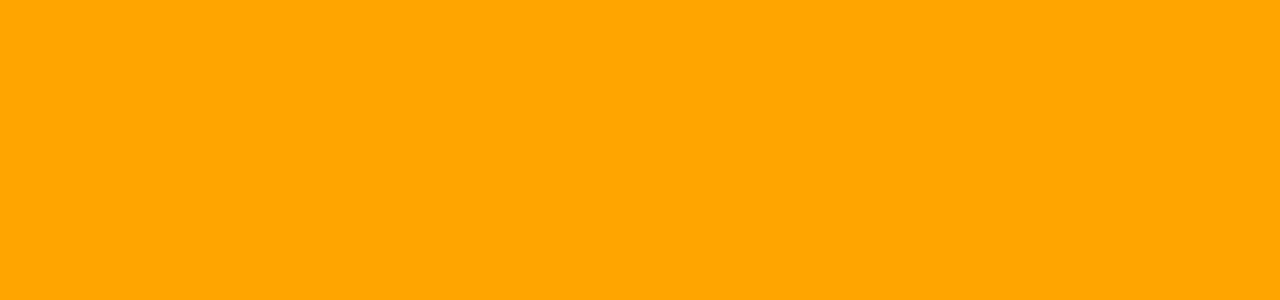
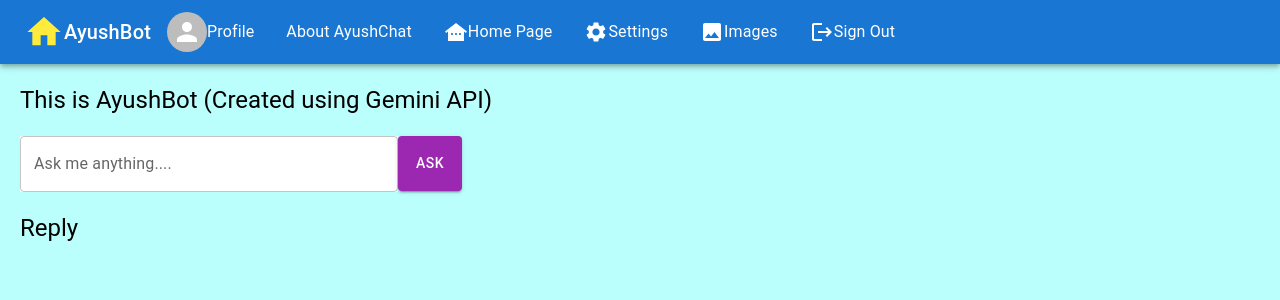
Before and after one commit to ayushkumar63/AYUSHCHATWEBAPP, a React (Create React App) app: page /AyushBot in a window 1280 px wide. Before the commit this address had no page. Shown: the top 300 px of the page. Built offline with nearby package versions, Linux system fonts and the light colour scheme.

Commit message:
Added AyushBot

```diff
--- a/package.json
+++ b/package.json
@@ -5,6 +5,7 @@
   "dependencies": {
     "@emotion/react": "^11.13.0",
     "@emotion/styled": "^11.13.0",
+    "@google/generative-ai": "^0.16.0",
     "@mui/icons-material": "^5.16.5",
     "@mui/material": "^5.16.4",
     "@testing-library/jest-dom": "^5.17.0",
--- a/src/App.css
+++ b/src/App.css
@@ -4,6 +4,10 @@
 }
 
 .Images {
+  margin-left: 20px;
+}
+
+.AyushBot {
   margin-left: 20px;
 }
 
@@ -39,7 +43,7 @@
 }
 
 body {
-  background-color: orange;
+  background-color: #bbfffd;
 }
 
 .div1 {
@@ -49,6 +53,16 @@
 .TextInput {
   font-size: medium;
   width: 70%;
+}
+
+.AskButton {
+  height: 55px;
+}
+
+.AyushBotTextInput {
+  font-size: medium;
+  width: 30%;
+  background-color: white;
 }
 
 .App-logo {
--- a/src/App.js
+++ b/src/App.js
@@ -19,6 +19,7 @@
 } from "react-router-dom";
 import { useNavigate } from 'react-router-dom';
 import { Images } from './Images';
+import AyushBot from './AyushBot';
 
 function HomeIcon(props) {
   return (
@@ -152,6 +153,7 @@
           <Route path="/Home" element={<HomePage />} />
           <Route path="/Profile" element={<ProfilePage />} />
           <Route path="/Images" element={<Images />} />
+          <Route path='/AyushBot' element={<AyushBot />} />
         </Routes>
       </div>
     </>
--- /dev/null
+++ b/src/AyushBot.js
@@ -0,0 +1,130 @@
+import * as React from 'react';
+import './App.css';
+import OtherHousesIcon from '@mui/icons-material/OtherHouses';
+import SvgIcon from '@mui/material/SvgIcon';
+import { GoogleGenerativeAI } from "@google/generative-ai";
+import { AppBar, Typography, Toolbar, ImageList, ImageListItem, Switch, Button, Rating, Checkbox, FormControlLabel, FormGroup, TextField, CssBaseline } from '@mui/material';
+import { brown, orange, pink, purple, red, yellow } from '@mui/material/colors';
+import ReactDOM from 'react-dom/client';
+import Avatar from '@mui/material/Avatar';
+import ImageIcon from '@mui/icons-material/Image';
+import Menu from '@mui/material/Menu';
+import MenuList from '@mui/material/MenuList';
+import MenuItem from '@mui/material/MenuItem';
+import IconButton from '@mui/material/IconButton';
+import { Logout, Settings } from '@mui/icons-material';
+import { db, storage } from './config/firebase';
+import { getDocs, doc, getDoc, collection, addDoc, setDoc, updateDoc } from 'firebase/firestore';
+import { ProfilePage } from './ProfilePage';
+import { auth } from './config/firebase';
+import { signOut } from 'firebase/auth';
+import { App } from './App';
+import { getDownloadURL, ref, uploadBytes } from 'firebase/storage';
+import { BrowserRouter as Router, Link, Routes, Route, useNavigate } from 'react-router-dom';
+import { Switch as RouterSwitch } from "react-router-dom";
+import LoginPage from './LoginPage';
+import { Images } from './Images';
+import { HomePage } from './HomePage';
+
+export function AyushBot() {
+    const genAI = new GoogleGenerativeAI("AIzaSyBwNZ6OZtChNEclvjc464GAqi6TtQBRHqE");
+    const [query, setQuery] = React.useState("");
+    const [reply, setReply] = React.useState("");
+
+    const generateReply = async () => {
+        try {
+            const model = genAI.getGenerativeModel({model: "gemini-1.5-flash"});
+            const prompt = query;
+            const result = await model.generateContent(prompt);
+            const response = result.response;
+            const text = response.text();
+            setReply(text);
+        } catch(err) {
+            console.log(err);
+        }
+    };
+
+    const logOut = async () => {
+        try {
+            await signOut(auth);
+            navigate('/Login');
+        } catch(err) {
+            console.log(err);
+        }
+    };
+
+    function HomeIcon(props) {
+        return (
+        <SvgIcon {...props}>
+            <path d="M10 20v-6h4v6h5v-8h3L12 3 2 12h3v8z" />
+        </SvgIcon>
+        );
+    }
+
+    const navigate = useNavigate();
+
+    const openHomePage = () => {
+        navigate('/Home');
+    };
+
+    const openProfilePage = () => {
+        navigate('/Profile');
+    };
+
+    const openImages = () => {
+        navigate('/Images');
+    };
+
+    return(
+        <>
+        <AppBar position='relative'>
+            <Toolbar>
+            <HomeIcon sx={{ fontSize: 40, color: yellow[500] }} />
+            <Typography variant='h6'>AyushBot</Typography>
+            <MenuItem onClick={openProfilePage}>
+                        <Avatar /> Profile
+                    </MenuItem>
+                    <MenuItem>
+                        About AyushChat
+                    </MenuItem>
+                    <MenuItem onClick={openHomePage}>
+                       <OtherHousesIcon /> Home Page
+                    </MenuItem>
+                    <MenuItem>
+                        <Settings /> Settings
+                    </MenuItem>
+                    <MenuItem onClick={openImages}>
+                        <ImageIcon />Images
+                    </MenuItem>
+                    <MenuItem onClick={logOut}>
+                        <Logout /> Sign Out
+                    </MenuItem>
+            </Toolbar>
+        </AppBar>
+        <br />
+            <Routes>
+                <Route path='/' element={
+                    <>
+                        <div className='AyushBot'>
+                            <Typography variant='h5'>This is AyushBot (Created using Gemini API)</Typography>
+                            <br />
+                            <TextField onChange={(e) => setQuery(e.target.value)} className='AyushBotTextInput' label='Ask me anything....' variant='outlined' />
+                            <Button onClick={generateReply} className='AskButton' variant='contained' color='secondary'>Ask</Button>
+                            <br />
+                            <br />
+                            <Typography variant='h5'>Reply</Typography>
+                            <br />
+                            <Typography variant='body1'>{reply}</Typography>
+                        </div>
+                    </>
+                } />
+                <Route path='/Home' element={<HomePage />} />
+                <Route path='/Images' element={<Images />} />
+                <Route path='/Login' element={<LoginPage />} />
+                <Route path='/Profile' element={<ProfilePage />} />
+            </Routes>
+        </>
+    );
+};
+
+export default AyushBot;
--- a/src/HomePage.js
+++ b/src/HomePage.js
@@ -1,5 +1,6 @@
 import * as React from 'react';
 import './App.css';
+import { AyushBot } from './AyushBot';
 import SvgIcon from '@mui/material/SvgIcon';
 import OtherHousesIcon from '@mui/icons-material/OtherHouses';
 import { AppBar, Typography, Toolbar, ImageList, ImageListItem, Switch, Button, Rating, Checkbox, FormControlLabel, FormGroup, TextField, CssBaseline } from '@mui/material';
@@ -100,6 +101,10 @@
         navigate("/Images");
     }
 
+    const openAyushBot = () => {
+        navigate('/AyushBot');
+    };
+
     const uploadPost = async () => {
         try {
             const details = await getDoc(userDetailsDocRef);
@@ -189,6 +194,9 @@
                     <MenuItem onClick={openImages}>
                         <ImageIcon />Images
                     </MenuItem>
+                    <MenuItem onClick={openAyushBot}>
+                        AyushBot
+                    </MenuItem>
                     <MenuItem onClick={logOut}>
                         <Logout /> Sign Out
                     </MenuItem>
@@ -223,6 +231,7 @@
             } />
             <Route path="/Login" element={<LoginPage />} />
             <Route path="/Profile" element={<ProfilePage />} />
+            <Route path='/AyushBot' element={<AyushBot />} />
             <Route path="/Images" element={<Images />} />
         </Routes>
         </>
--- a/src/Images.js
+++ b/src/Images.js
@@ -3,6 +3,7 @@
 import * as React from 'react';
 import SvgIcon from '@mui/material/SvgIcon';
 import { storage } from './config/firebase';
+import { AyushBot } from './AyushBot';
 import OtherHousesIcon from '@mui/icons-material/OtherHouses';
 import { brown, orange, pink, purple, red, yellow } from '@mui/material/colors';
 import { auth, googleProvider } from "./config/firebase";
@@ -26,6 +27,7 @@
 } from "react-router-dom";
 import { useNavigate } from 'react-router-dom';
 import { uploadBytes, ref, getDownloadURL } from 'firebase/storage';
+import ThumbUpAltIcon from '@mui/icons-material/ThumbUpAlt';
 
 function HomeIcon(props) {
     return (
@@ -53,6 +55,10 @@
         navigate(path);
     }
 
+    const openAyushBot = () => {
+        navigate('/AyushBot');
+    };
+
     const openHomePage = () => {
         goToPage('/Home');
     }
@@ -73,12 +79,15 @@
             const userDetailsRef = doc(db, "userDetails", email);
             const userDetaisDoc = await getDoc(userDetailsRef);
             const filteredData = userDetaisDoc.data();
+            const number1 = number + 1;
             const url = await getDownloadURL(ref(storage, "ImagePosts/ImagePost" + number + ".png"));
-            const imagePostDetailsRef = collection(db, "imagePostDetails");
-            await addDoc(imagePostDetailsRef, {
+            const imagePostDetailsRef = doc(db, "imagePostDetails", "ImagePost" + number1);
+            await setDoc(imagePostDetailsRef, {
+                FileName: "ImagePost" + number1,
                 Name: filteredData.Name,
                 Email: filteredData.Email,
                 ImagePostURL: url,
+                NumLikes: 0,
             });
             const getImagePostDetails = async () => {
                 try {
@@ -92,6 +101,14 @@
             getImagePostDetails();
         } catch(err) {
             console.log(err);
+        }
+    };
+
+    const doLike = async (fileName) => {
+        try {
+
+        } catch(err) {
+
         }
     };
 
@@ -139,6 +156,9 @@
                     <MenuItem onClick={openHomePage}>
                         <OtherHousesIcon /> Home Page
                     </MenuItem>
+                    <MenuItem onClick={openAyushBot}>
+                        AyushBot
+                    </MenuItem>
                     <MenuItem onClick={logOut}>
                         <Logout /> Sign Out
                     </MenuItem>
@@ -164,6 +184,8 @@
                                 <Typography variant='h6'>Name: {singleDoc.data().Name}</Typography>
                                 <br />
                                 <img className='PostImage' src={singleDoc.data().ImagePostURL} />
+                                <br /><ThumbUpAltIcon />
+                                <b><p>Likes: </p></b><p>{singleDoc.data().NumLikes}</p>
                                 <hr />
                             </div>
                         ))}
@@ -173,6 +195,7 @@
            <Route path='/Home' element={<HomePage />} />
            <Route path='/Login' element={<LoginPage />} />
            <Route path='/Profile' element={<ProfilePage />} />
+           <Route path='/AyushBot' element={<AyushBot />} />
         </Routes>
         </>
     );
--- a/src/ProfilePage.js
+++ b/src/ProfilePage.js
@@ -1,6 +1,7 @@
 import './App.css';
 import { AppBar, Typography, Toolbar, ImageList, ImageListItem, Switch, Button, Rating, Checkbox, FormControlLabel, FormGroup, TextField, CssBaseline, Avatar } from '@mui/material';
 import * as React from 'react';
+import { AyushBot } from './AyushBot';
 import SvgIcon from '@mui/material/SvgIcon';
 import ImageIcon from '@mui/icons-material/Image';
 import OtherHousesIcon from '@mui/icons-material/OtherHouses';
@@ -49,6 +50,10 @@
 
     const goToPage = (path) => {
         navigate(path);
+    };
+
+    const openAyushBot = () => {
+        navigate('/AyushBot');
     };
 
     const openHomePage = () => {
@@ -138,6 +143,9 @@
                     <MenuItem>
                         <Settings /> Settings
                     </MenuItem>
+                    <MenuItem onClick={openAyushBot}>
+                        AyushBot
+                    </MenuItem>
                     <MenuItem onClick={logOut}>
                         <Logout /> Sign Out
                     </MenuItem>
@@ -173,6 +181,7 @@
           </>
         } />
         <Route path="/Home" element={<HomePage />} />
+        <Route path='/AyushBot' element={<AyushBot />} />
         <Route path="/Images" element={<Images />} />
         </Routes>
         </>
```
Also changed, not shown: 1 other file (tests, documents, lock files or other folders).
